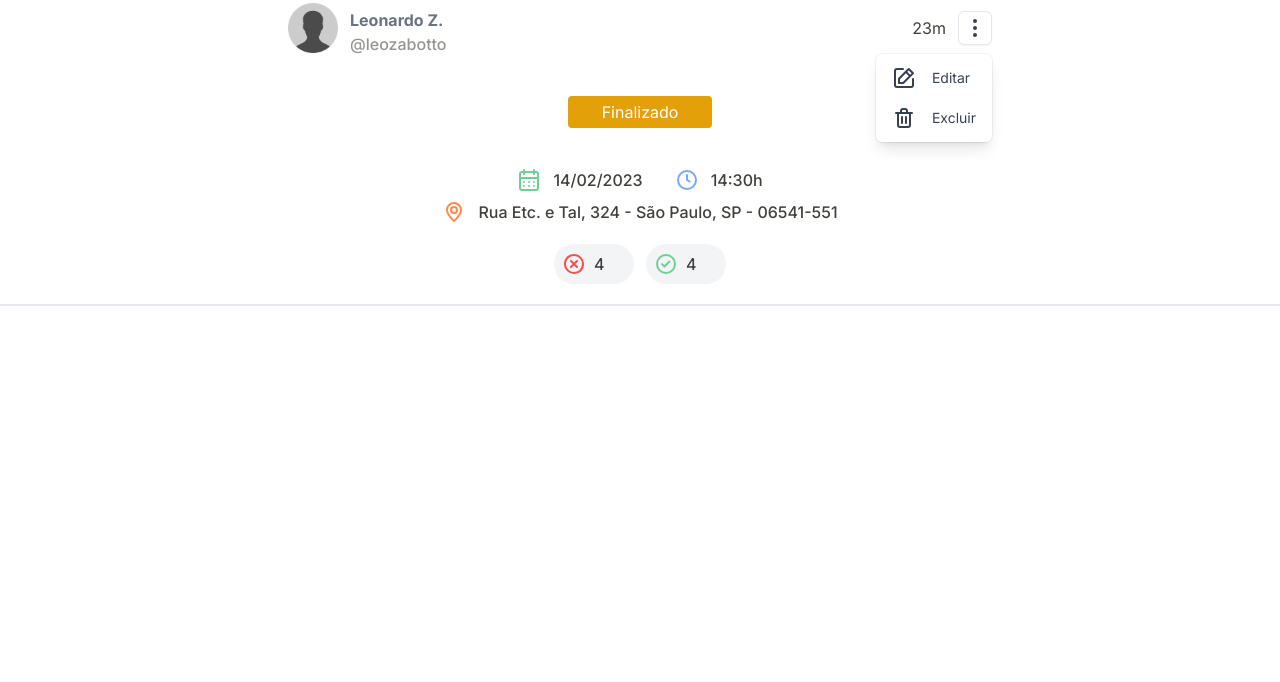
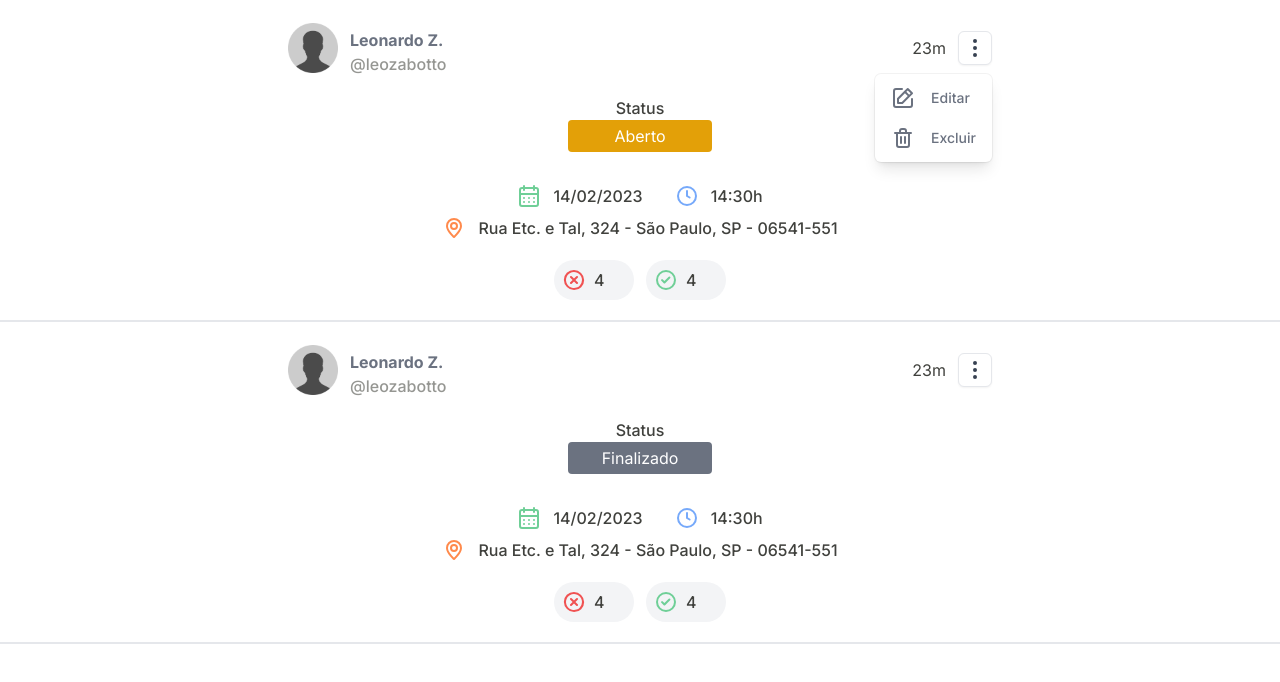
Before and after one commit to leozabotto/tennis-bros-app, a Next.js app: page /home/components/MyInvites in a window 1280 px wide. Both pictures are taken after a click on the button 975 px from the left and 27 px from the top of the page. Shown: the top 682 px of the page. Built offline with nearby package versions, Linux system fonts and the light colour scheme.

Commit message:
chore: invite component + adjusts

```diff
--- a/src/components/DropdownMenu/index.tsx
+++ b/src/components/DropdownMenu/index.tsx
@@ -40,7 +40,7 @@ export default function DropdownMenu({ items }: DropdownMenuProps) {
                   <a
                     href="#"
                     className={
-                      'flex flex-nowrap w-auto items-center gap-4 text-gray-700 block px-4 py-2 text-sm'
+                      'flex flex-nowrap font-medium w-auto items-center gap-4 text-gray-500 block px-4 py-2 text-sm hover:bg-gray-100'
                     }
                     onClick={onClick}
                   >
--- a/src/components/InviteCard/index.tsx
+++ b/src/components/InviteCard/index.tsx
@@ -1,7 +1,5 @@
 import Image from 'next/image';
 
-import userProfilePlaceholder from '@/assets/images/user-profile-placeholder.png';
-import DropdownMenu from '../DropdownMenu';
 import {
   UilCalendarAlt,
   UilCheckCircle,
@@ -12,10 +10,34 @@ import {
   UilTrashAlt,
 } from '@iconscout/react-unicons';
 
-const InviteStatusLabel = () => {
+import DropdownMenu from '../DropdownMenu';
+import userProfilePlaceholder from '@/assets/images/user-profile-placeholder.png';
+import { stat } from 'fs';
+
+export type InviteStatus = 'Aberto' | 'Finalizado';
+
+export interface IInviteActions {
+  isRejected: boolean;
+  userAlreadyInteracted: boolean;
+}
+export interface IInviteCard extends IInviteActions {
+  status: InviteStatus;
+  showMenuButton: boolean;
+  showActionButtons: boolean;
+  userOwner: boolean;
+}
+
+const InviteStatus = ({ status }: { status: InviteStatus }) => {
+  const bgColor = status === 'Aberto' ? 'bg-yellow-400' : 'bg-gray-500';
+
   return (
-    <div className="text-white bg-yellow-400 py-1 px-2 w-36 flex items-center justify-center rounded">
-      <span className="block">Finalizado</span>
+    <div className="flex flex-col justify-start items-center mt-5">
+      <span className="font-medium">Status</span>
+      <span
+        className={`text-white  py-1 px-2 w-36 flex items-center justify-center rounded ${bgColor}`}
+      >
+        {status}
+      </span>
     </div>
   );
 };
@@ -23,19 +45,82 @@ const InviteStatusLabel = () => {
 const InviteTotalizators = () => {
   return (
     <div className="flex gap-3 mt-5 md:justify-center">
-      <button className="bg-gray-100 p-2 rounded-full w-20 flex items-center jusitfy-center gap-2 font-medium">
+      <button
+        className="bg-gray-100 p-2 rounded-full w-20 flex items-center jusitfy-center gap-2 font-medium hover:bg-gray-200"
+        title="Rejeitaram"
+      >
         <UilTimesCircle className="text-red-500" /> 4
       </button>
-      <button className="bg-gray-100 p-2 rounded-full w-20 flex items-center jusitfy-center gap-2 font-medium">
+      <button
+        className="bg-gray-100 p-2 rounded-full w-20 flex items-center jusitfy-center gap-2 font-medium  hover:bg-gray-200"
+        title="Aceitaram"
+      >
         <UilCheckCircle className="text-c-green-200" /> 4
       </button>
     </div>
   );
 };
 
-export default function InviteCard() {
+const InviteActions = ({
+  userAlreadyInteracted,
+  isRejected,
+}: IInviteActions) => {
   return (
-    <div className="border-b-2 pb-5">
+    <div className="flex gap-3 mt-5 justify-center mt-9">
+      {(isRejected && userAlreadyInteracted) ||
+        (!userAlreadyInteracted && (
+          <button
+            className="bg-c-green-200 p-2 rounded-full w-32 h-12 flex items-center justify-center gap-2 font-medium  hover:bg-c-green-300 text-white"
+            title="Aceitar Convite"
+          >
+            <UilCheckCircle /> Aceitar
+          </button>
+        ))}
+
+      {(!isRejected && userAlreadyInteracted) ||
+        (!userAlreadyInteracted && (
+          <button
+            className="bg-red-500 p-2 rounded-full w-32 h-12 flex items-center justify-center gap-2 font-medium hover:bg-red-400 text-white"
+            title="Recusar Convite"
+          >
+            <UilTimesCircle /> Recusar
+          </button>
+        ))}
+    </div>
+  );
+};
+
+const InviteFinishButton = ({
+  userAlreadyInteracted,
+  isRejected,
+}: IInviteActions) => {
+  return (
+    <div className="flex gap-3 mt-5 justify-center mt-9">
+      {(isRejected && userAlreadyInteracted) ||
+        (!userAlreadyInteracted && (
+          <button
+            className="bg-c-green-200 p-2 rounded-full w-32 h-12 flex items-center justify-center gap-2 font-medium  hover:bg-c-green-300 text-white"
+            title="Finalizar Convite"
+          >
+            <UilCheckCircle /> Finalizar
+          </button>
+        ))}
+    </div>
+  );
+};
+
+export default function InviteCard({
+  status,
+  showMenuButton,
+  showActionButtons,
+  userOwner,
+  userAlreadyInteracted,
+  isRejected,
+}: IInviteCard) {
+  const isFinished = status === 'Finalizado';
+
+  return (
+    <div className="border-b-2 py-5">
       <div className="flex justify-between md:px-10 lg:px-32 xl:px-72">
         <div className="flex gap-3 items-center">
           <Image
@@ -56,6 +141,7 @@ export default function InviteCard() {
 
         <div className="flex items-center gap-3">
           <span>23m</span>
+          {showMenuButton && (
             <DropdownMenu
               items={[
                 {
@@ -72,14 +158,13 @@ export default function InviteCard() {
                 },
               ]}
             />
+          )}
         </div>
       </div>
 
-      <div className="mt-10 flex justify-center">
-        <InviteStatusLabel />
-      </div>
+      <InviteStatus status={status} />
 
-      <div className="pt-10 flex flex-col gap-2">
+      <div className="pt-8 flex flex-col gap-2">
         <div className="flex gap-8 md:justify-center">
           <span className="font-medium flex gap-3 items-center">
             <UilCalendarAlt className="text-c-green-200" /> 14/02/2023{' '}
@@ -90,13 +175,19 @@ export default function InviteCard() {
         </div>
         <span className="font-medium flex gap-3 items-star md:justify-center">
           <UilMapMarker className="text-orange-400" />
-          <span className="text-center">
+          <span className="text-start">
             Rua Etc. e Tal, 324 - São Paulo, SP - 06541-551
           </span>
         </span>
       </div>
 
       <InviteTotalizators />
+      {showActionButtons && !isFinished && (
+        <InviteActions
+          userAlreadyInteracted={userAlreadyInteracted}
+          isRejected={isRejected}
+        />
+      )}
     </div>
   );
 }
--- a/src/components/Tabs/index.tsx
+++ b/src/components/Tabs/index.tsx
@@ -7,6 +7,7 @@ export interface ITabItem {
 
 interface ITabs {
   items: ITabItem[];
+  classes?: string;
   currentTab: string;
 }
 
@@ -31,9 +32,11 @@ const TabItem = ({ name, currentTab, label, onClick }: ITabItem) => {
   );
 };
 
-export default function Tabs({ items, currentTab }: ITabs) {
+export default function Tabs({ items, currentTab, classes = '' }: ITabs) {
   return (
-    <div className="text-sm font-medium text-center text-gray-500 border-b border-gray-200">
+    <div
+      className={`text-sm font-medium text-center text-gray-500 border-b border-gray-200 bg-white w-full ${classes}`}
+    >
       <ul className="flex -mb-px overflow-x-auto">
         {items.map((tab, index) => (
           <TabItem key={index} {...tab} currentTab={currentTab} />
--- a/src/pages/home/components/MyInvites/index.tsx
+++ b/src/pages/home/components/MyInvites/index.tsx
@@ -3,7 +3,22 @@ import InviteCard from '@/components/InviteCard';
 export default function MyInvites() {
   return (
     <div>
-      <InviteCard />
+      <InviteCard
+        status="Aberto"
+        isRejected={false}
+        showMenuButton={true}
+        userOwner={true}
+        userAlreadyInteracted={false}
+        showActionButtons={false}
+      />
+      <InviteCard
+        status="Finalizado"
+        isRejected={false}
+        userOwner={true}
+        showMenuButton={true}
+        userAlreadyInteracted={false}
+        showActionButtons={false}
+      />
     </div>
   );
 }
--- a/src/pages/home/index.tsx
+++ b/src/pages/home/index.tsx
@@ -58,8 +58,12 @@ export default function Home() {
 
   return (
     <TemplatePage pageTitle="Home">
-      <Tabs currentTab={currentTab} items={homeTabs.current} />
-      <div className="pt-5">{getHomePagesByTabs(currentTab)}</div>
+      <Tabs
+        currentTab={currentTab}
+        items={homeTabs.current}
+        classes="fixed pt-5"
+      />
+      <div className="mt-20">{getHomePagesByTabs(currentTab)}</div>
     </TemplatePage>
   );
 }
--- a/src/template/BottomNavigation/index.tsx
+++ b/src/template/BottomNavigation/index.tsx
@@ -17,7 +17,10 @@ export default function BottomNavigation() {
         id="bottom-navigation"
         className="md:hidden block fixed inset-x-0 bottom-0 z-10 bg-white shadow c-divider-top pt-2 pb-2"
       >
-        <div id="tabs" className="flex justify-between pl-5 pr-5">
+        <div
+          id="bottom-navigation-tabs"
+          className="flex justify-between pl-5 pr-5"
+        >
           {BottomNavigationLinks.map((item, index) => (
             <NavigationLink
               key={index}
--- a/src/template/index.tsx
+++ b/src/template/index.tsx
@@ -26,7 +26,7 @@ export default function TemplatePage({
       <AppDrawer />
 
       <main>
-        <div className="p-4 pt-2 md:ml-64 pt-6 md:pt-10">{children}</div>
+        <div className="p-4 pt-2 md:ml-64 pb-16 md:pb-0">{children}</div>
       </main>
 
       <BottomNavigation />
```
Lines whose indentation alone changed are shown as unchanged.
